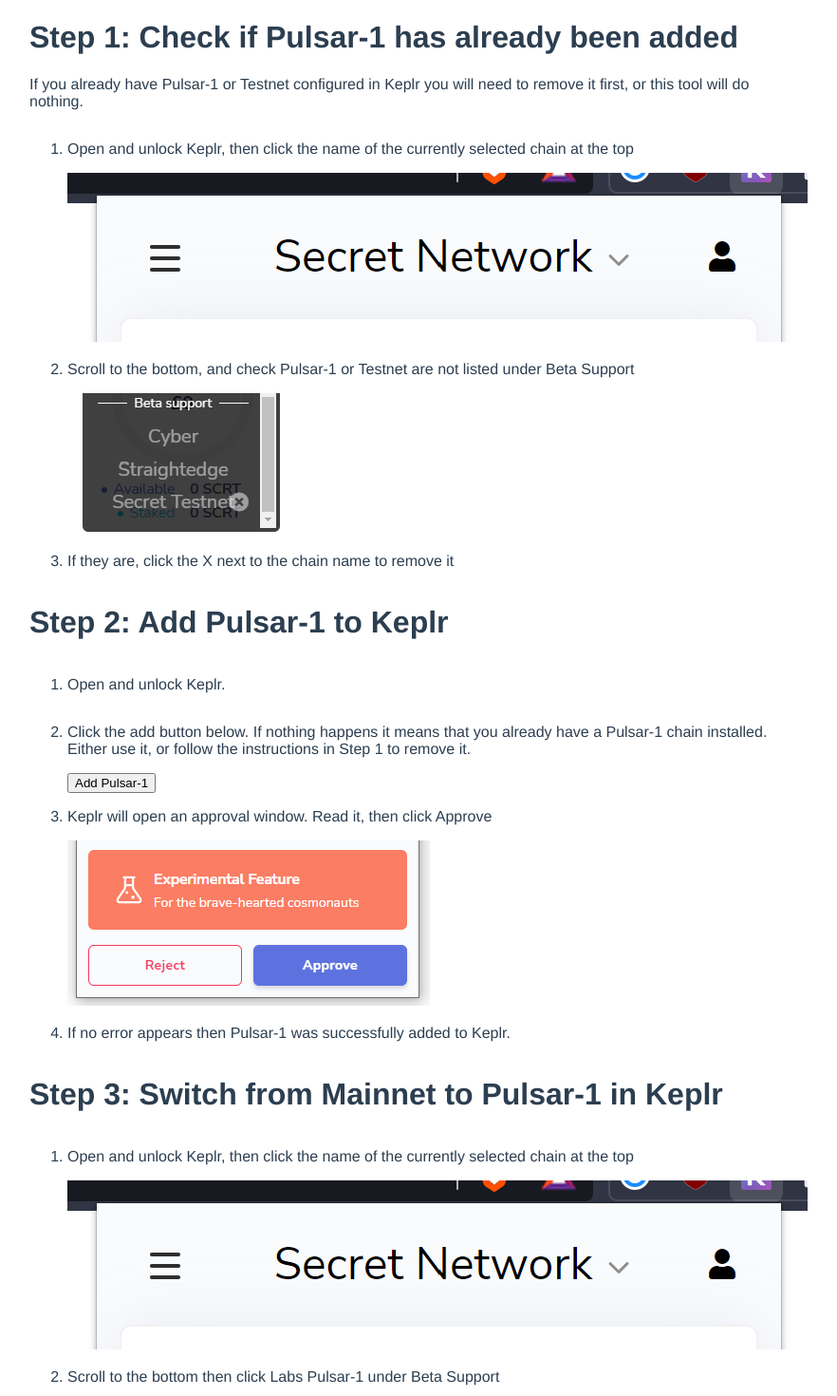
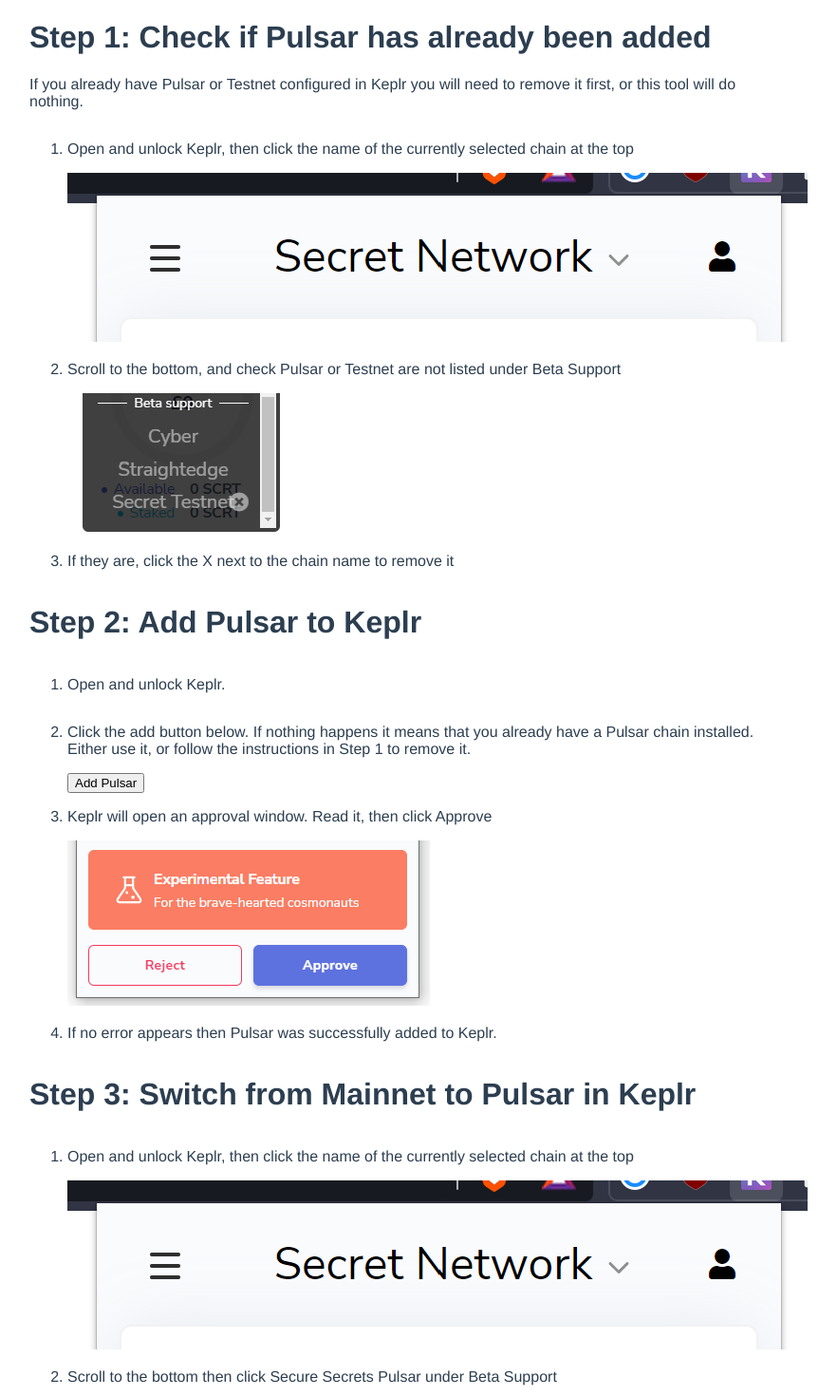
Before and after one commit to securesecrets/SecureSecretsDockerizedTestnetConfig, a Vue app: page / in a window 1280 px wide. Shown: the top 1470 px of the page at 95% size, without its empty margins (209-1091 px from the left). Built offline with nearby package versions, Linux system fonts and the light colour scheme.

Commit message:
remove specific references to pulsar-1

```diff
--- a/src/App.vue
+++ b/src/App.vue
@@ -1,8 +1,8 @@
 <template>
   <div class="content">
-    <h1>Step 1: Check if Pulsar-1 has already been added</h1>
+    <h1>Step 1: Check if Pulsar has already been added</h1>
     <p>
-      If you already have Pulsar-1 or Testnet configured in Keplr you will
+      If you already have Pulsar or Testnet configured in Keplr you will
       need to remove it first, or this tool will do nothing.
     </p>
 
@@ -13,36 +13,36 @@
       </li>
       <img alt="Vue logo" src="./assets/chainname.png" />
       <li>
-        Scroll to the bottom, and check Pulsar-1 or Testnet are not listed
+        Scroll to the bottom, and check Pulsar or Testnet are not listed
         under Beta Support
       </li>
       <img alt="Vue logo" src="./assets/betasupport.png" />
       <li>If they are, click the X next to the chain name to remove it</li>
     </ol>
 
-    <h1>Step 2: Add Pulsar-1 to Keplr</h1>
+    <h1>Step 2: Add Pulsar to Keplr</h1>
 
     <ol class="guide">
       <li>Open and unlock Keplr.</li>
 
       <li>
         Click the add button below. If nothing happens it means that you already
-        have a Pulsar-1 chain installed. Either use it, or follow the
+        have a Pulsar chain installed. Either use it, or follow the
         instructions in Step 1 to remove it.
       </li>
 
-      <button class="button" @click="addNetwork()">Add Pulsar-1</button>
+      <button class="button" @click="addNetwork()">Add Pulsar</button>
 
       <li>Keplr will open an approval window. Read it, then click Approve</li>
 
       <img alt="Vue logo" src="./assets/keplrapprove.png" />
 
       <li>
-        If no error appears then Pulsar-1 was successfully added to Keplr.
+        If no error appears then Pulsar was successfully added to Keplr.
       </li>
     </ol>
 
-    <h1>Step 3: Switch from Mainnet to Pulsar-1 in Keplr</h1>
+    <h1>Step 3: Switch from Mainnet to Pulsar in Keplr</h1>
 
     <ol class="guide">
       <li>
@@ -51,11 +51,11 @@
       </li>
       <img alt="Vue logo" src="./assets/chainname.png" />
       <li>
-        Scroll to the bottom then click Labs Pulsar-1 under Beta Support
+        Scroll to the bottom then click Secure Secrets Pulsar under Beta Support
       </li>
       <img alt="Vue logo" src="./assets/securesecretsconnect.png" />
       <li>
-        Congrats! Keplr is now using the Secret Network Pulsar-1 testnet
+        Congrats! Keplr is now using the Secret Network Pulsar testnet
         chain via Secure Secrets
       </li>
     </ol>
@@ -69,8 +69,8 @@
   methods: {
     addNetwork() {
       window.keplr.experimentalSuggestChain({
-        chainId   : "pulsar-1",
-        chainName : "SecureSecrets Pulsar-1",
+        chainId   : "pulsar-2",
+        chainName : "SecureSecrets Pulsar",
         rpc       : "http://testnet.securesecrets.org:26657",
         rest      : "http://testnet.securesecrets.org:1317",
         bip44     : {
```
